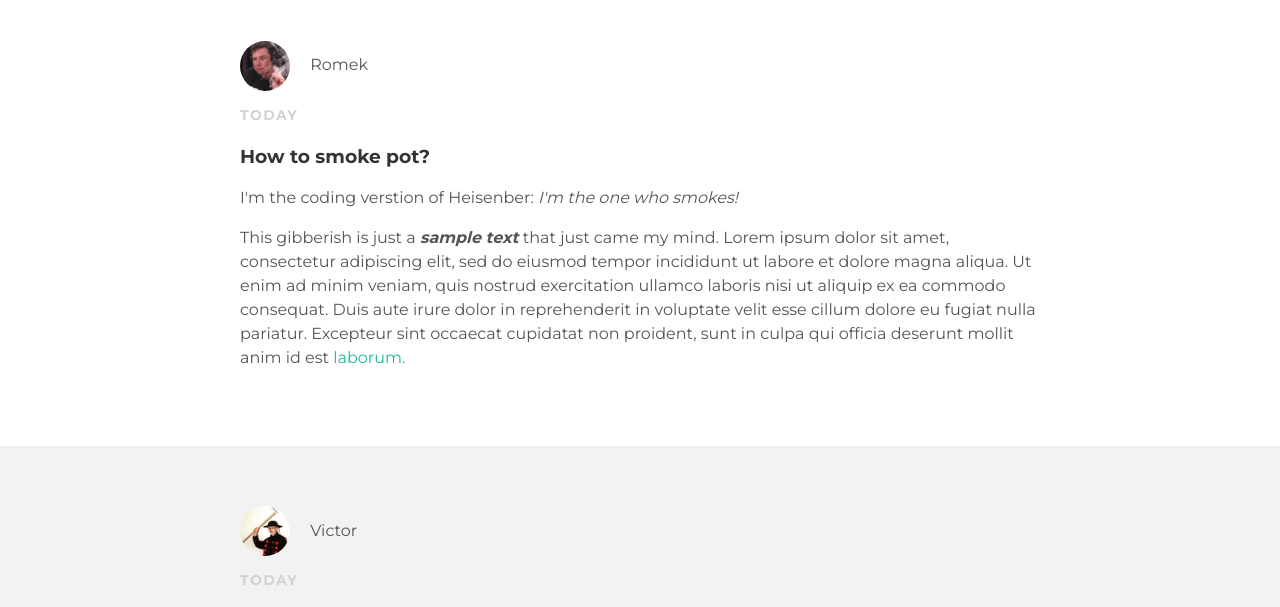
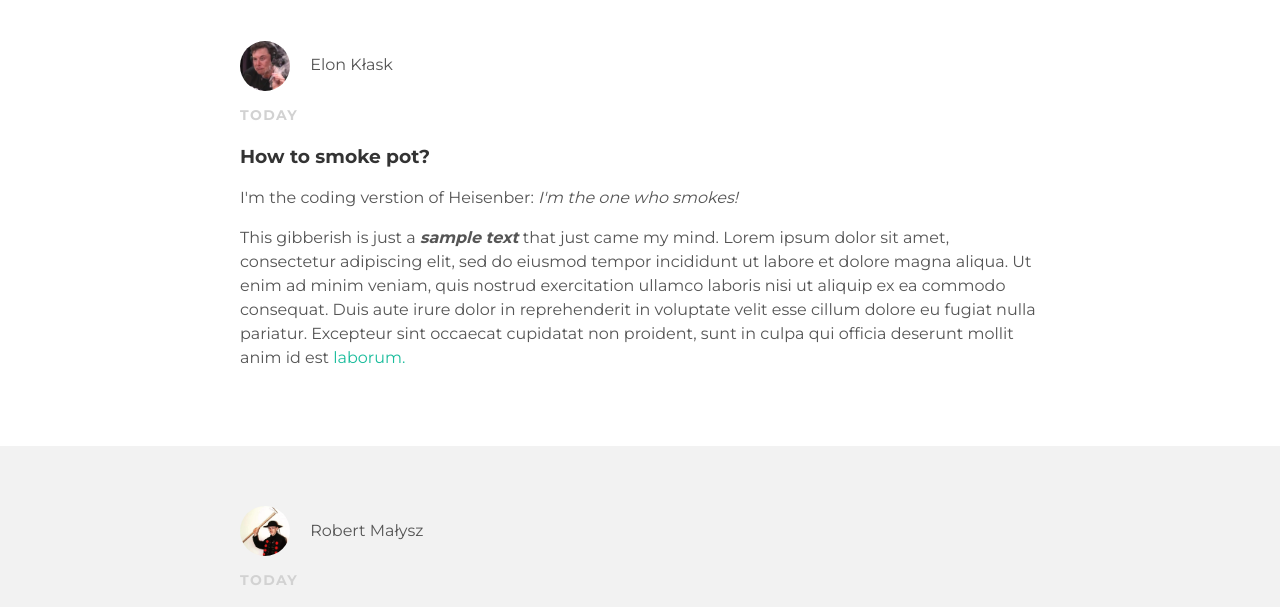
Before and after one commit to victormaxb/victormaxb.github.io, a plain HTML site: page index.html in a window 1280 px wide. Shown: the part 169-776 px from the top of the page. Drawn offline with Linux system fonts and the light colour scheme.

Commit message:
Update index.html

```diff
--- a/index.html
+++ b/index.html
@@ -20,7 +20,7 @@
        <div class="post">
          <div class="post-author">
            <img src="romek.png">
-           <span>Romek</span>
+           <span>Elon Kłask</span>
            </div>
            <p class="post-date">Today</p>
            <h3 class="post-title">How to smoke pot?</h3>
@@ -35,7 +35,7 @@
        <div class="post">
          <div class="post-author">
            <img src="me.png">
-           <span>Victor</span>
+           <span>Robert Małysz</span>
            </div>
            <p class="post-date">Today</p>
            <h3 class="post-title">Becoming a web developer</h3>
```
